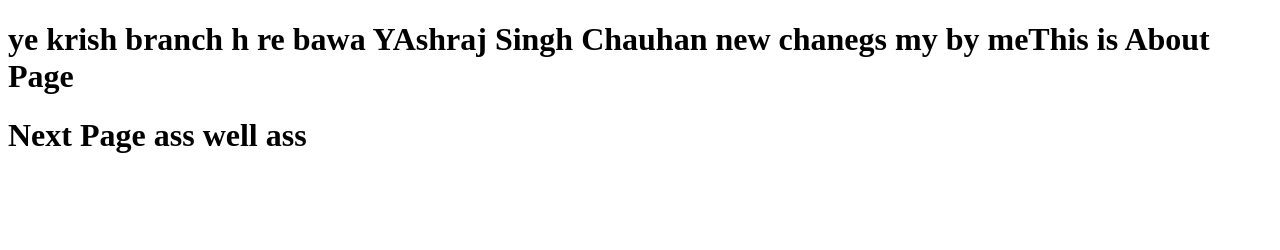
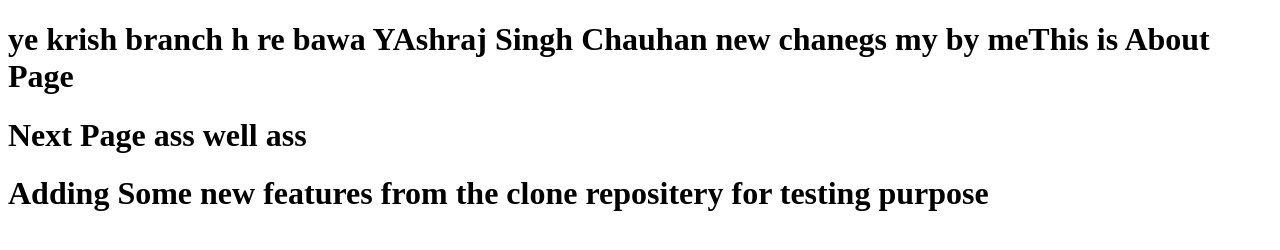
Before and after one commit to YashrajSinghChauhan/Tutorialtest, a plain HTML site: page About.html in a window 1280 px wide. Drawn offline with Linux system fonts and the light colour scheme.

Commit message:
master branch committed by yash using clone repo

```diff
--- a/About.html
+++ b/About.html
@@ -10,5 +10,6 @@
 
     <h1> ye krish branch h re bawa  YAshraj Singh Chauhan new chanegs my by meThis is About Page</h1>
     <h1>Next Page ass well ass </h1>
+    <h1>Adding Some new features from the clone repositery for testing purpose</h1>
 </body>
 </html>
```
